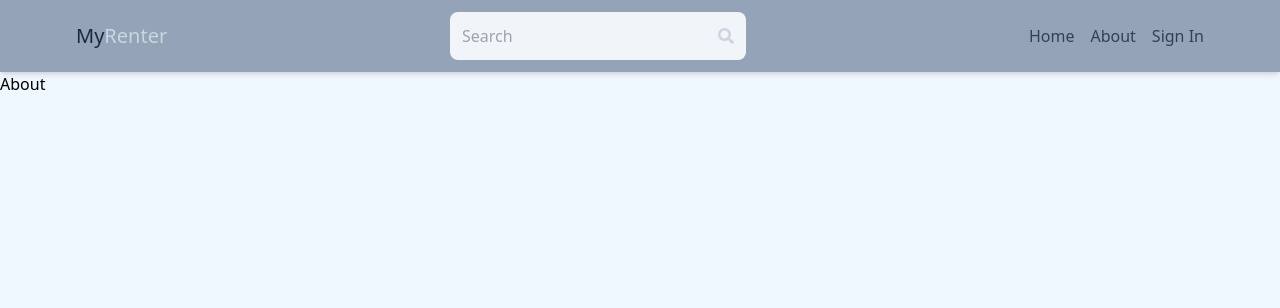
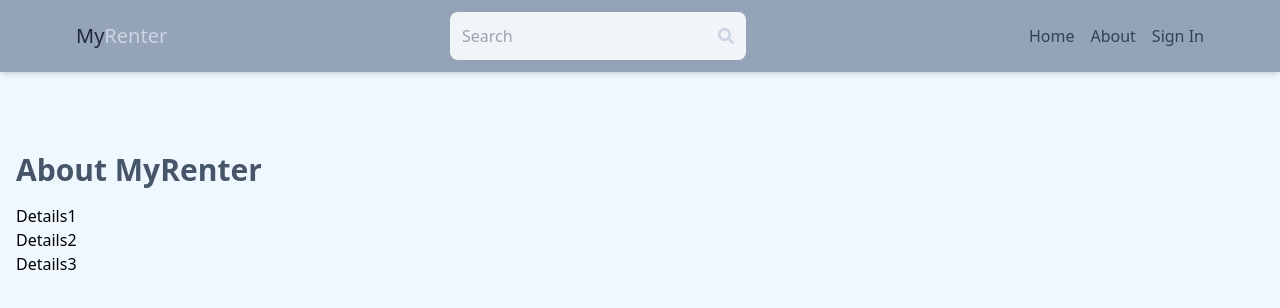
Before and after one commit to ayaz2004/MyRenter, a React (Vite) app in the folder client/: page /about in a window 1280 px wide. Shown: the top 308 px of the page. Built offline with nearby package versions, Linux system fonts and the light colour scheme; no server answers.

Commit message:
Completed About page

```diff
--- a/client/index.html
+++ b/client/index.html
@@ -2,7 +2,6 @@
 <html lang="en">
   <head>
     <meta charset="UTF-8" />
-    <link rel="icon" type="image/svg+xml" href="/vite.svg" />
     <meta name="viewport" content="width=device-width, initial-scale=1.0" />
     <title>MyRenter</title>
   </head>
--- a/client/src/pages/About.jsx
+++ b/client/src/pages/About.jsx
@@ -1,5 +1,12 @@
 import React from "react";
 
 export default function About() {
-  return <div>About</div>;
+  return (
+    <div className="py-20 px-4 max-w-6xl">
+      <h1 className="text-3xl font-bold mb-4 text-slate-600">About MyRenter</h1>
+      <p classname="mb-4 text-slate-700">Details1</p>
+      <p classname="mb-4 text-slate-700">Details2</p>
+      <p classname="mb-4 text-slate-700">Details3</p>
+    </div>
+  );
 }
```
